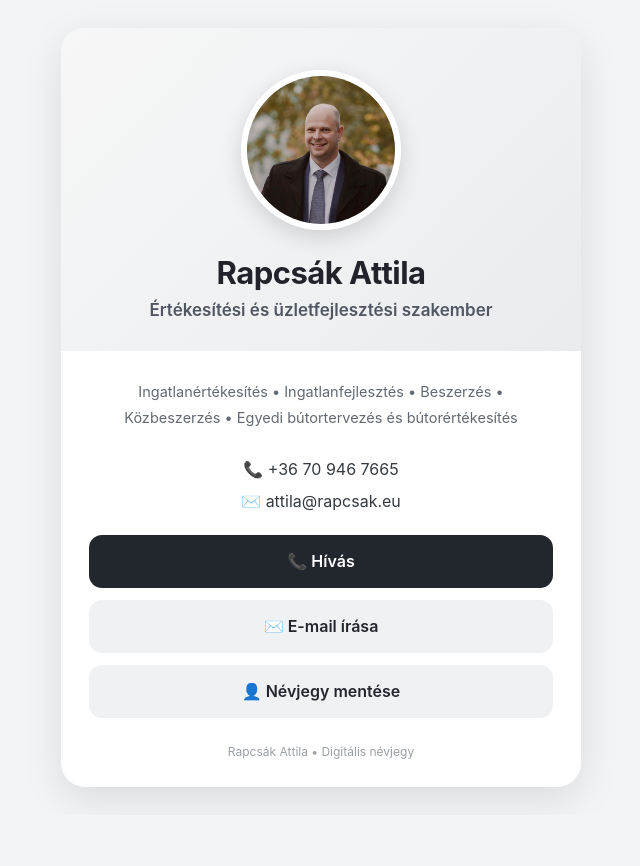
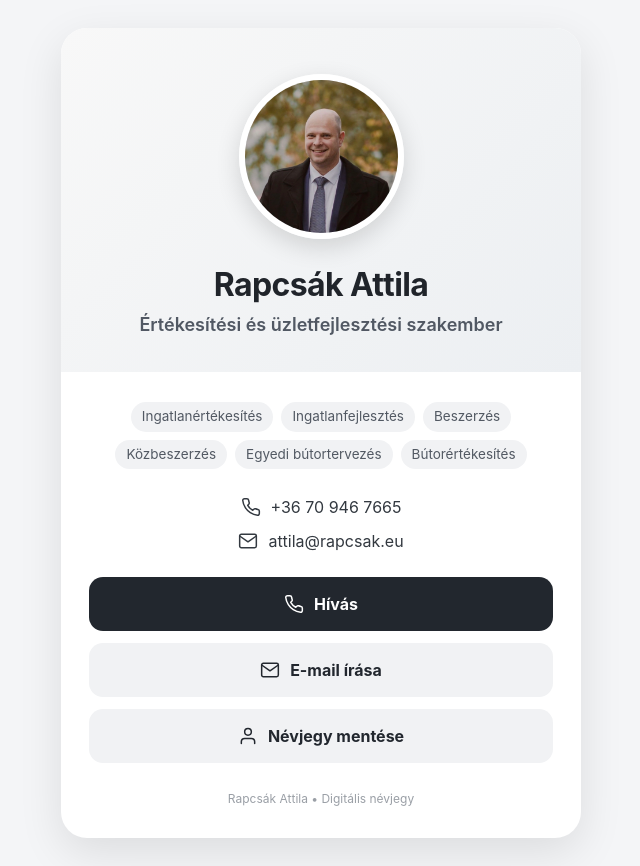
Before and after one commit to rapcsakattila/digitalis-nevjegy, a plain HTML site: page index.html in a window 1280 px wide. Shown: the whole page, without its empty margins (319-959 px from the left). Before the commit the page ends 815 px from the top, so only its background shows below. Drawn offline with Linux system fonts and the light colour scheme.

Commit message:
Update index.html

```diff
--- a/index.html
+++ b/index.html
@@ -13,7 +13,7 @@ box-sizing: border-box;
 body {
 margin: 0;
 font-family: -apple-system, BlinkMacSystemFont, "Segoe UI", Arial, sans-serif;
-background: #f3f4f6;
+background: #f4f5f7;
 color: #20242a;
 min-height: 100vh;
 display: flex;
@@ -26,68 +26,94 @@ padding: 28px 16px;
 width: 100%;
 max-width: 520px;
 background: #ffffff;
-border-radius: 24px;
-box-shadow: 0 12px 40px rgba(0,0,0,0.10);
+border-radius: 26px;
+box-shadow: 0 14px 44px rgba(0,0,0,0.10);
 overflow: hidden;
 text-align: center;
 }
 
 .top {
-background: linear-gradient(135deg, #f7f7f7, #e9ecef);
-padding: 42px 25px 28px;
+background: linear-gradient(135deg, #f8f8f8, #eceff2);
+padding: 46px 26px 34px;
 }
 
 .photo {
-width: 160px;
-height: 160px;
+width: 165px;
+height: 165px;
 border-radius: 50%;
 object-fit: cover;
 object-position: center 22%;
-border: 6px solid white;
-box-shadow: 0 7px 22px rgba(0,0,0,0.14);
+border: 6px solid #fff;
+box-shadow: 0 8px 24px rgba(0,0,0,0.14);
 }
 
 h1 {
-margin: 20px 0 7px;
-font-size: 31px;
-font-weight: 700;
-letter-spacing: -0.5px;
+margin: 22px 0 8px;
+font-size: 32px;
+font-weight: 750;
+letter-spacing: -0.6px;
 }
 
 .title {
 margin: 0 auto;
-font-size: 17px;
+max-width: 400px;
+font-size: 18px;
 font-weight: 600;
-color: #505761;
+color: #515863;
 line-height: 1.45;
 }
 
 .content {
-padding: 28px;
+padding: 30px 28px 32px;
 }
 
 .areas {
-color: #626972;
-font-size: 14.5px;
-line-height: 1.8;
+display: flex;
+flex-wrap: wrap;
+justify-content: center;
+gap: 8px;
 margin-bottom: 28px;
+}
+
+.tag {
+background: #f1f2f4;
+color: #525963;
+font-size: 13.5px;
+padding: 8px 11px;
+border-radius: 999px;
+line-height: 1;
 }
 
 .contact {
 display: flex;
 flex-direction: column;
-gap: 12px;
-margin-bottom: 24px;
+gap: 14px;
+margin-bottom: 26px;
 }
 
 .contact-item {
+display: flex;
+align-items: center;
+justify-content: center;
+gap: 10px;
 font-size: 16px;
-color: #343a40;
+color: #333940;
 }
 
 .contact-item a {
 color: inherit;
 text-decoration: none;
+}
+
+.icon {
+width: 20px;
+height: 20px;
+stroke: currentColor;
+stroke-width: 1.8;
+fill: none;
+stroke-linecap: round;
+stroke-linejoin: round;
+flex: 0 0 auto;
 }
 
 .buttons {
@@ -99,11 +125,11 @@ gap: 12px;
 display: flex;
 align-items: center;
 justify-content: center;
-gap: 9px;
-min-height: 53px;
-border-radius: 13px;
+gap: 10px;
+min-height: 54px;
+border-radius: 14px;
 text-decoration: none;
-font-weight: 600;
+font-weight: 650;
 font-size: 16px;
 transition: 0.15s ease;
 cursor: pointer;
@@ -113,21 +139,21 @@ font-family: inherit;
 
 .primary {
 background: #22272e;
-color: white;
+color: #fff;
 }
 
 .secondary {
-background: #f0f1f3;
+background: #f1f2f4;
 color: #22272e;
 }
 
 .button:hover {
 transform: translateY(-1px);
-opacity: 0.92;
+opacity: 0.94;
 }
 
 .footer {
-margin-top: 26px;
+margin-top: 28px;
 font-size: 12px;
 color: #9a9fa6;
 }
@@ -135,7 +161,7 @@ color: #9a9fa6;
 @media (max-width: 420px) {
 body {
 padding: 0;
-background: white;
+background: #fff;
 }
 
 .card {
@@ -145,19 +171,22 @@ min-height: 100vh;
 }
 
 .photo {
-width: 145px;
-height: 145px;
+width: 150px;
+height: 150px;
 }
 
 h1 {
-font-size: 28px;
+font-size: 29px;
+}
+
+.title {
+font-size: 17px;
 }
 }
 </style>
 </head>
 
 <body>
-
 <main class="card">
 
 <section class="top">
@@ -173,32 +202,83 @@ font-size: 28px;
 <section class="content">
 
 <div class="areas">
-Ingatlanértékesítés • Ingatlanfejlesztés • Beszerzés • Közbeszerzés •
-Egyedi bútortervezés és bútorértékesítés
+<span class="tag">Ingatlanértékesítés</span>
+<span class="tag">Ingatlanfejlesztés</span>
+<span class="tag">Beszerzés</span>
+<span class="tag">Közbeszerzés</span>
+<span class="tag">Egyedi bútortervezés</span>
+<span class="tag">Bútorértékesítés</span>
 </div>
 
 <div class="contact">
 <div class="contact-item">
-📞 <a href="tel:+36709467665">+36 70 946 7665</a>
+<svg class="icon" viewBox="0 0 24 24">
+<path d="M22 16.92v3a2 2 0 0 1-2.18 2
+19.79 19.79 0 0 1-8.63-3.07
+19.5 19.5 0 0 1-6-6
+19.79 19.79 0 0 1-3.07-8.67
+A2 2 0 0 1 4.11 2h3
+a2 2 0 0 1 2 1.72
+12.84 12.84 0 0 0 .7 2.81
+2 2 0 0 1-.45 2.11L8.09 9.91
+a16 16 0 0 0 6 6l1.27-1.27
+a2 2 0 0 1 2.11-.45
+12.84 12.84 0 0 0 2.81.7
+A2 2 0 0 1 22 16.92z"/>
+</svg>
+<a href="tel:+36709467665">+36 70 946 7665</a>
 </div>
 
 <div class="contact-item">
-✉️ <a href="mailto:attila@rapcsak.eu">attila@rapcsak.eu</a>
+<svg class="icon" viewBox="0 0 24 24">
+<path d="M4 4h16c1.1 0 2 .9 2 2v12
+c0 1.1-.9 2-2 2H4
+c-1.1 0-2-.9-2-2V6
+c0-1.1.9-2 2-2z"/>
+<path d="m22 6-10 7L2 6"/>
+</svg>
+<a href="mailto:attila@rapcsak.eu">attila@rapcsak.eu</a>
 </div>
 </div>
 
 <div class="buttons">
 
 <a class="button primary" href="tel:+36709467665">
-📞 Hívás
+<svg class="icon" viewBox="0 0 24 24">
+<path d="M22 16.92v3a2 2 0 0 1-2.18 2
+19.79 19.79 0 0 1-8.63-3.07
+19.5 19.5 0 0 1-6-6
+19.79 19.79 0 0 1-3.07-8.67
+A2 2 0 0 1 4.11 2h3
+a2 2 0 0 1 2 1.72
+12.84 12.84 0 0 0 .7 2.81
+2 2 0 0 1-.45 2.11L8.09 9.91
+a16 16 0 0 0 6 6l1.27-1.27
+a2 2 0 0 1 2.11-.45
+12.84 12.84 0 0 0 2.81.7
+A2 2 0 0 1 22 16.92z"/>
+</svg>
+Hívás
 </a>
 
 <a class="button secondary" href="mailto:attila@rapcsak.eu">
-✉️ E-mail írása
+<svg class="icon" viewBox="0 0 24 24">
+<path d="M4 4h16c1.1 0 2 .9 2 2v12
+c0 1.1-.9 2-2 2H4
+c-1.1 0-2-.9-2-2V6
+c0-1.1.9-2 2-2z"/>
+<path d="m22 6-10 7L2 6"/>
+</svg>
+E-mail írása
 </a>
 
 <button class="button secondary" onclick="saveContact()">
-👤 Névjegy mentése
+<svg class="icon" viewBox="0 0 24 24">
+<path d="M20 21v-2a4 4 0 0 0-4-4H8
+a4 4 0 0 0-4 4v2"/>
+<circle cx="12" cy="7" r="4"/>
+</svg>
+Névjegy mentése
 </button>
 
 </div>
@@ -208,12 +288,10 @@ Rapcsák Attila • Digitális névjegy
 </div>
 
 </section>
-
 </main>
 
 <script>
 function saveContact() {
-
 const vcard =
 `BEGIN:VCARD
 VERSION:3.0
```
